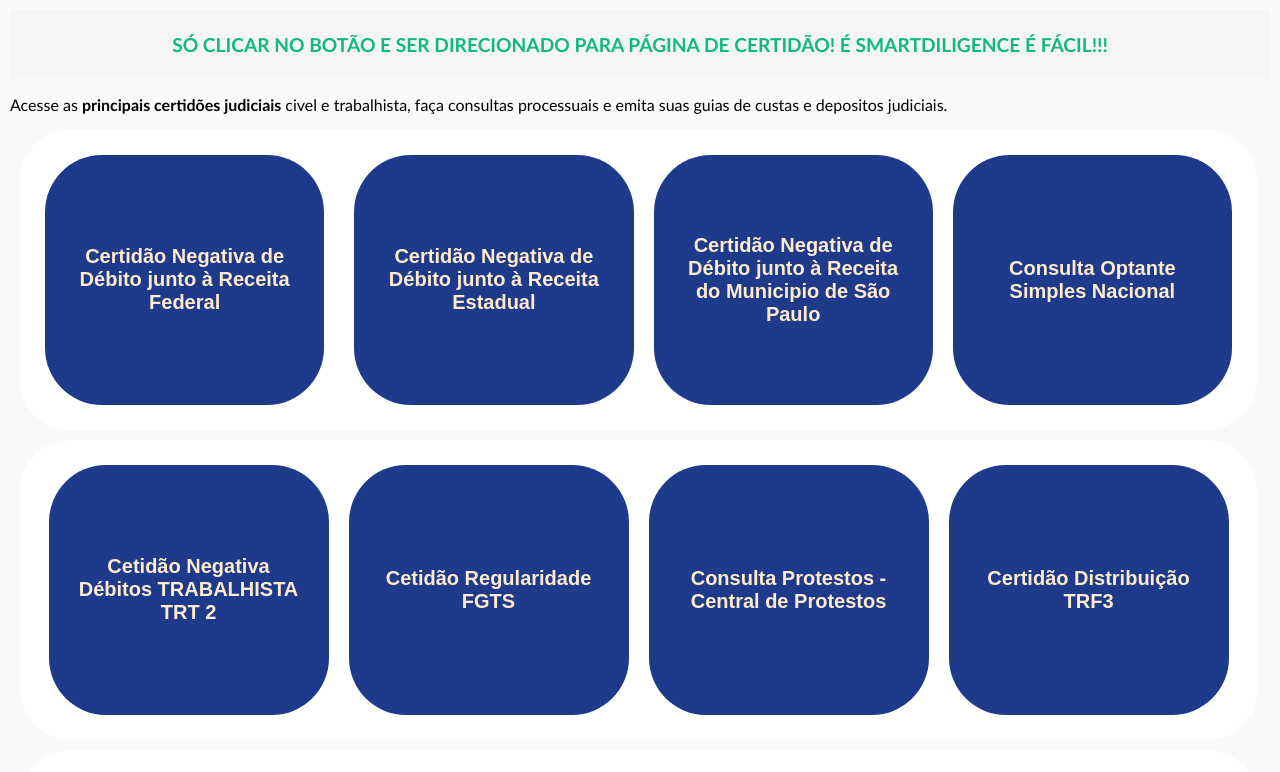
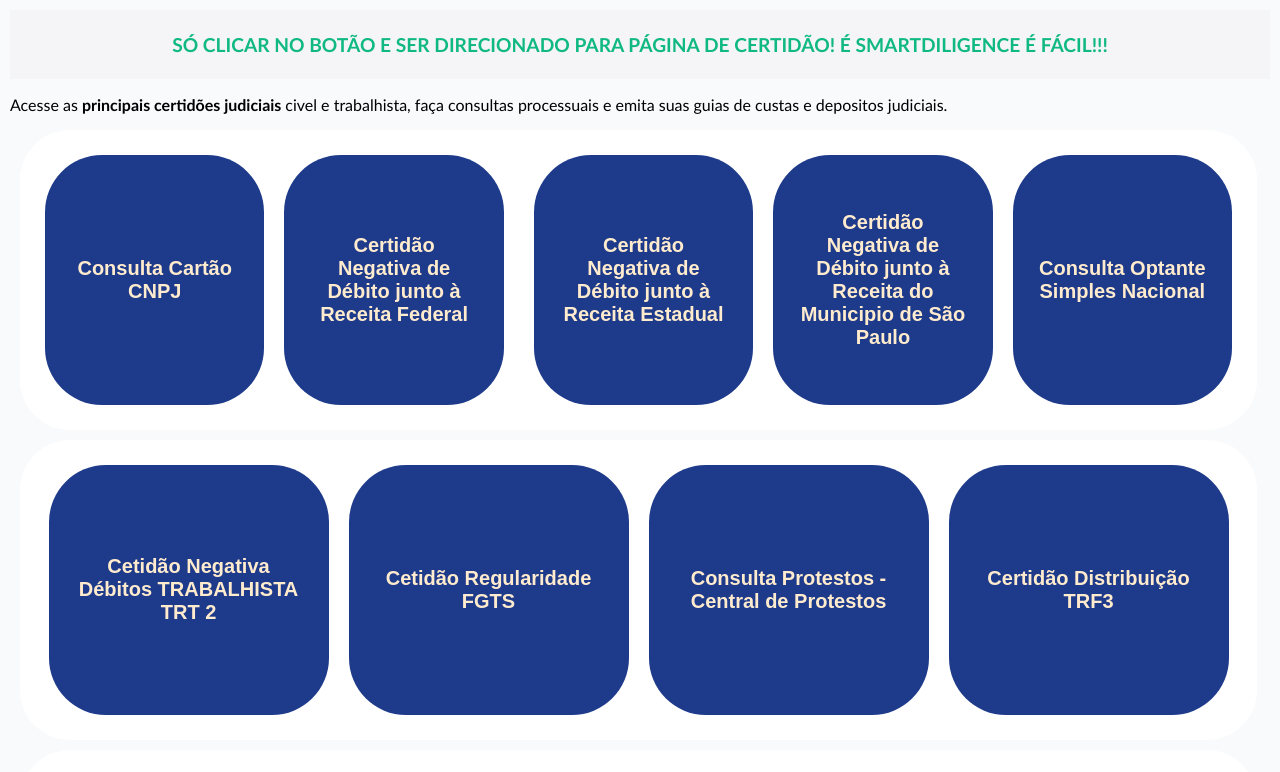
Before and after one commit to pauloHDomingos/primeiro-site-certid-es, a plain HTML site: page index.html in a window 1280 px wide. Shown: the top 772 px of the page. Drawn offline with Linux system fonts and the light colour scheme.

Commit message:
Update index.html

```diff
--- a/index.html
+++ b/index.html
@@ -12,11 +12,15 @@
 <body>
         <p> Acesse as <strong> principais certidões judiciais </strong> civel e trabalhista, faça consultas processuais e emita suas guias de custas e depositos judiciais. </p>
     <div>
-       <button>
+        <button>
+            <a href="https://solucoes.receita.fazenda.gov.br/servicos/cnpjreva/cnpjreva_solicitacao.asp" target="_blank" rel="external">
+    <h2> Consulta Cartão CNPJ</a>
+       </button>
+        <button>
             <a href="https://solucoes.receita.fazenda.gov.br/Servicos/CertidaoInternet/PJ/emitir/" target="_blank" rel="external">
     <h2> Certidão Negativa de Débito junto à Receita Federal</a>
        </button>
-       <h2>
+        <h2>
        </button>
        </h2>
        <button>
@@ -39,7 +43,7 @@
     <div>
         <button>
                 <h2>
-                    <a href="https://pje.trt2.jus.br/certidoes/trabalhista/emissao" target="_blank" rel="external">Cetidão Negativa Débitos TRABALHISTA TRT 2</a>
+                    <a href="https://cndt-certidao.tst.jus.br/inicio.faces" target="_blank" rel="external">Cetidão Negativa Débitos TRABALHISTA TRT 2</a>
                 </h2>
        </button>
 
```
